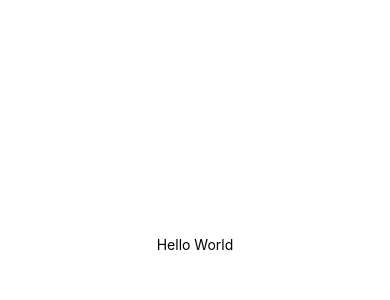
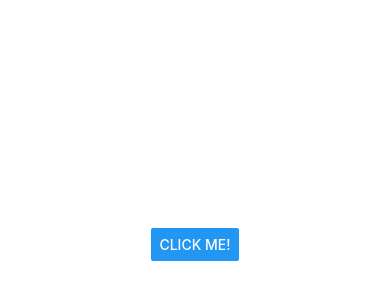
Before and after one commit to PiotrZadka/Currency-Converter, a React Native app: screen / in a window 390 px wide. Shown: the part 178-478 px from the top of the page. Built offline with nearby package versions, Linux system fonts and the light colour scheme.

Commit message:
added button

```diff
--- a/App.js
+++ b/App.js
@@ -1,10 +1,11 @@
 import React from 'react';
-import { StyleSheet, Text, View } from 'react-native';
+import ClickMeButton from './Components/ClickMeButton'
+import { StyleSheet, View } from 'react-native';
 
 export default function App() {
   return (
     <View style={styles.container}>
-      <Text>Hello World</Text>
+      <ClickMeButton />
     </View>
   );
 }
--- /dev/null
+++ b/Components/ClickMeButton.js
@@ -0,0 +1,10 @@
+import React from 'react'
+import { Button } from 'react-native';
+
+const ClickMeButton = () =>{
+    return(
+            <Button title={"Click me!"}></Button>
+    )
+}
+
+export default ClickMeButton
```
